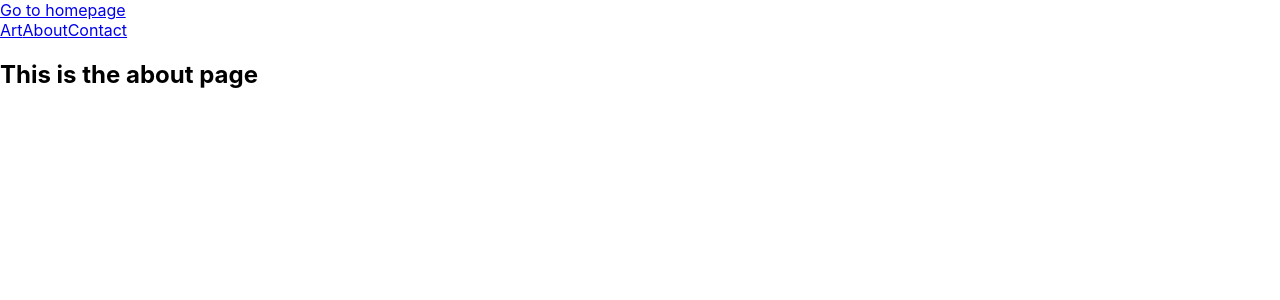
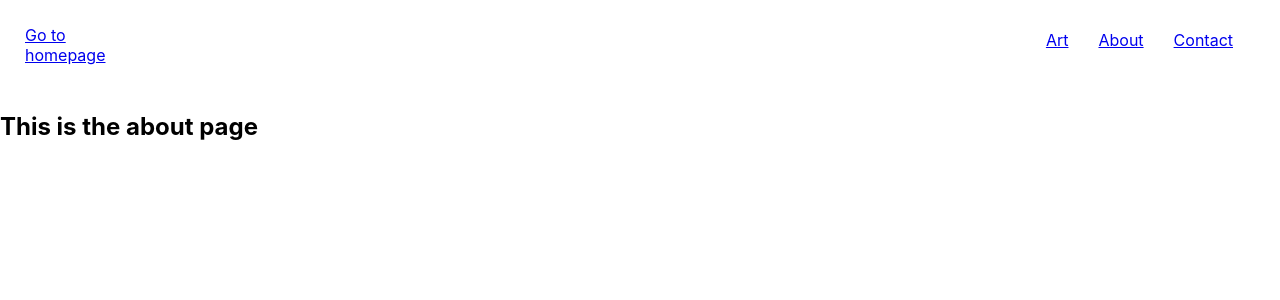
Before and after one commit to buaiscia/little_lorien, a React (Create React App) app: page /about in a window 1280 px wide. Shown: the top 300 px of the page. Built offline with nearby package versions, Linux system fonts and the light colour scheme.

Commit message:
styled header  + added header show/hide condition on homepage

```diff
--- a/package.json
+++ b/package.json
@@ -6,10 +6,11 @@
     "@testing-library/jest-dom": "^4.2.4",
     "@testing-library/react": "^9.4.0",
     "@testing-library/user-event": "^7.2.1",
+    "node-sass": "^4.13.1",
     "react": "^16.12.0",
     "react-dom": "^16.12.0",
     "react-router-dom": "^5.1.2",
-    "react-scripts": "3.3.0"
+    "react-scripts": "^3.4.0"
   },
   "scripts": {
     "start": "react-scripts start",
--- a/src/App.js
+++ b/src/App.js
@@ -1,5 +1,5 @@
 import React, { Component } from 'react';
-import { Switch, Route } from 'react-router-dom';
+import { Switch, Route, withRouter } from 'react-router-dom';
 
 import Header from './Components/header/header.component';
 import Landing from './pages/landing/landing.component';
@@ -12,14 +12,20 @@ import './App.css';
 
 class App extends Component {
 
-  constructor() {
-    super();
+  constructor(props) {
+    super(props);
+
   }
 
   render() {
+    const urlPath = this.props.location.pathname
+
     return (
       <div>
-        <Header />
+        {
+          urlPath !== "/" ? <Header /> : null
+        }
+
         <Switch>
           <Route
             exact
@@ -46,4 +52,4 @@ class App extends Component {
 
 }
 
-export default App;
+export default withRouter(App);
--- a/src/Components/header/header.component.jsx
+++ b/src/Components/header/header.component.jsx
@@ -1,19 +1,21 @@
 import React from 'react';
 import { Link } from 'react-router-dom';
 
+import './header.styles.scss';
+
 const Header = () => (
-    <div>
-        <Link to="/">
+    <div className="header">
+        <Link className="logo-container" to="/">
             Go to homepage
         </Link>
-        <div>
-        <Link to="/art">
+        <div className="options">
+            <Link className="option" to="/art">
                 Art
             </Link>
-        <Link to="/about">
+            <Link className="option" to="/about">
                 About
             </Link>
-        <Link to="/contact">
+            <Link className="option" to="/contact">
                 Contact
             </Link>
         </div>
--- /dev/null
+++ b/src/Components/header/header.styles.scss
@@ -0,0 +1,27 @@
+.header {
+    height: 5em;
+    width: 100%;
+    display: flex;
+    justify-content: space-between;
+    margin-bottom: 2em;
+
+    .logo-container {
+      height: 100%;
+      width: 70px;
+      padding: 25px;
+    }
+
+    .options {
+      width: 50%;
+      height: 100%;
+      display: flex;
+      align-items: center;
+      justify-content: flex-end;
+      margin-right: 2em;
+
+      .option {
+        padding: 10px 15px;
+        cursor: pointer;
+      }
+    }
+  }
--- a/src/Components/homepage/homepage.component.jsx
+++ b/src/Components/homepage/homepage.component.jsx
@@ -8,7 +8,24 @@ class Homepage extends Component {
     render() {
         return (
             <div>
-                <h1>Homepage</h1>
+                <h1>Little Lorien</h1>
+                <ul>
+                    <li>
+                        Misc
+                    </li>
+                    <li>
+                        Candles
+                    </li>
+                    <li>
+                        Ceramics
+                    </li>
+                    <li>
+                        Gingerbread
+                    </li>
+                    <li>
+                        Wood carving
+                    </li>
+                </ul>
             </div>
         )
     }
--- a/src/pages/about/about.component.jsx
+++ b/src/pages/about/about.component.jsx
@@ -3,7 +3,6 @@ import React from 'react';
 const about = (props) => (
     <div>
         <h2>This is the about page</h2>
-        {console.log('aboutpage')}
     </div>
 
 )
```
Also changed, not shown: src/Components/homepage/homepage.styles.scss (added), 1 other file (tests, documents, lock files or other folders). Lines whose indentation alone changed are shown as unchanged.
